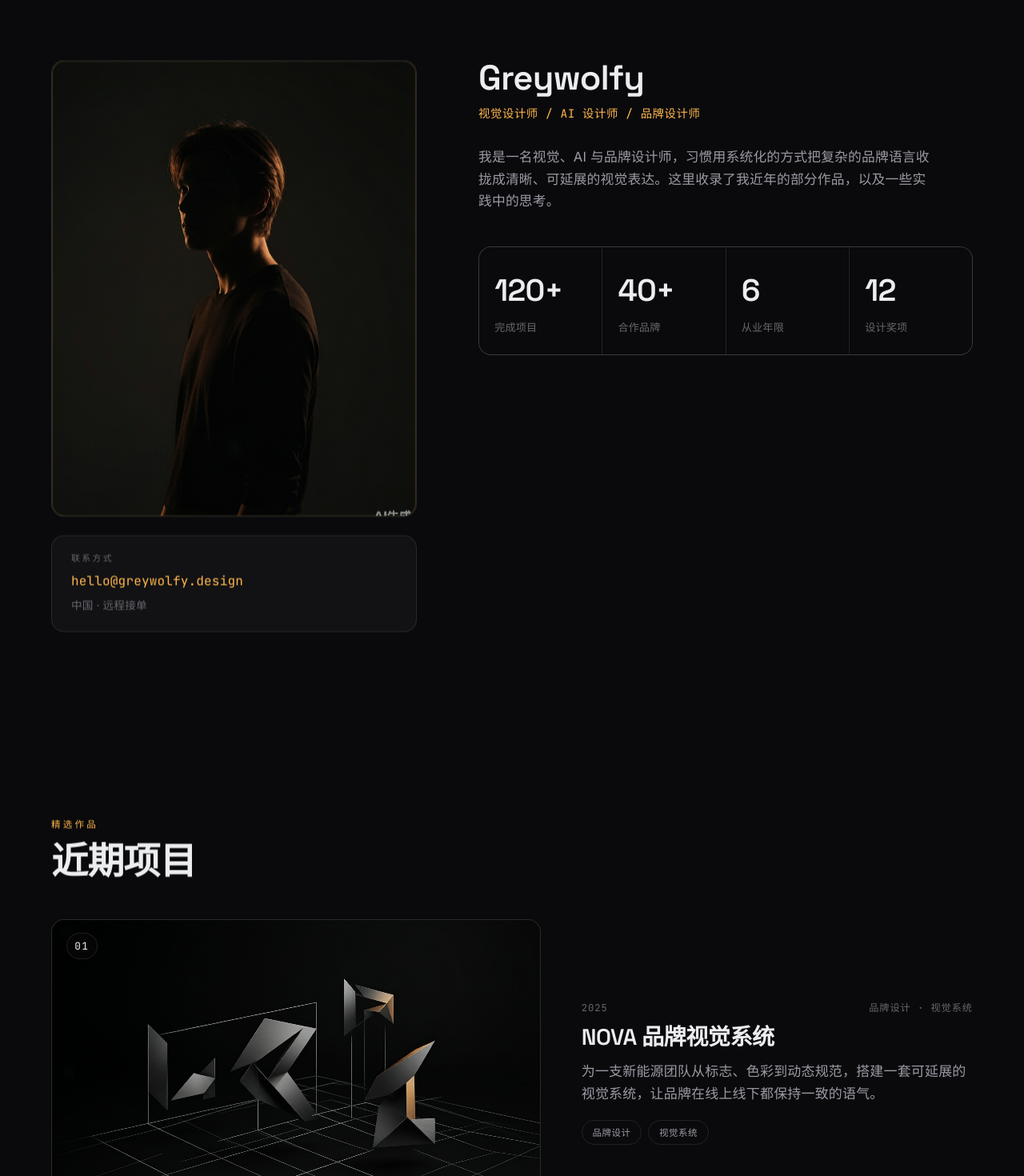
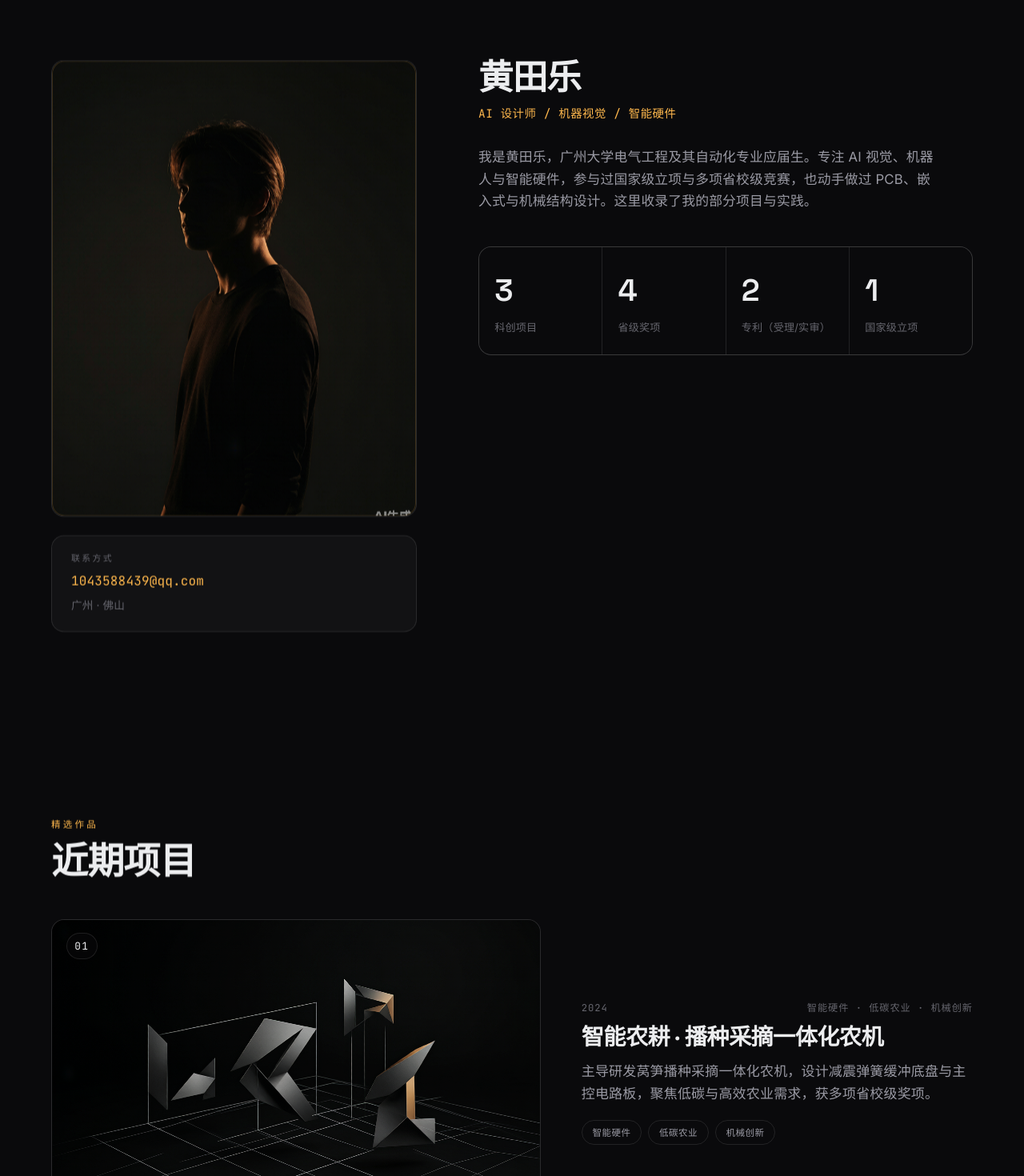
Before and after one commit to GZgreywolfy/designer-portfolio, a React (Vite) app: page / in a window 1280 px wide. Shown: the part 840-2310 px from the top of the page at 80% size. Built offline with nearby package versions, Linux system fonts and the light colour scheme.

Commit message:
content: 用真实简历内容替换占位文案（黄田乐 · AI视觉/机器视觉/智能硬件）

```diff
--- a/index.html
+++ b/index.html
@@ -3,8 +3,8 @@
   <head>
     <meta charset="UTF-8" />
     <meta name="viewport" content="width=device-width, initial-scale=1.0" />
-    <title>Greywolfy · 视觉 / AI / 品牌设计</title>
-    <meta name="description" content="Greywolfy 的个人作品集：视觉设计、AI 创意与品牌设计。" />
+    <title>黄田乐 · AI 视觉 / 机器视觉 / 智能硬件</title>
+    <meta name="description" content="黄田乐的个人作品集：AI 视觉、机器视觉、智能硬件与嵌入式系统。" />
     <meta name="theme-color" content="#0a0a0c" />
     <link rel="preconnect" href="https://fonts.googleapis.com" />
     <link rel="preconnect" href="https://fonts.gstatic.com" crossorigin />
--- a/src/components/Hero.jsx
+++ b/src/components/Hero.jsx
@@ -20,9 +20,9 @@ export default function Hero() {
       </div>
 
       <div className="hero__inner container">
-        <p className="eyebrow hero__eyebrow">视觉设计 · AI 创意 · 品牌</p>
+        <p className="eyebrow hero__eyebrow">AI 视觉 · 机器视觉 · 智能硬件</p>
         <h1 className="hero__title">
-          用设计，<br />构建值得记住的品牌
+          用 AI 与工程，<br />把复杂问题做成可靠系统
         </h1>
         <p className="hero__sub">{profile.tagline}</p>
         <div className="hero__actions">
--- a/src/data/content.js
+++ b/src/data/content.js
@@ -5,74 +5,82 @@ import p2 from '../assets/images/p2.png'
 import p3 from '../assets/images/p3.png'
 import p4 from '../assets/images/p4.png'
 
-// 以下为占位内容，请替换为你的真实信息（改这一个文件即可）
+// 真实内容取自 简历.txt（黄田乐 · 广州大学 · 电气工程及其自动化）
 export const profile = {
-  name: 'Greywolfy',
-  roles: ['视觉设计师', 'AI 设计师', '品牌设计师'],
-  tagline: '为品牌打造清晰、克制且可延展的视觉系统，让设计在每一次接触中都成立。',
+  name: '黄田乐',
+  roles: ['AI 设计师', '机器视觉', '智能硬件'],
+  tagline: '用深度学习、机器视觉与硬件设计，把复杂的工程问题收拢成清晰、可落地的智能系统。',
   intro:
-    '我是一名视觉、AI 与品牌设计师，习惯用系统化的方式把复杂的品牌语言收拢成清晰、可延展的视觉表达。这里收录了我近年的部分作品，以及一些实践中的思考。',
-  email: 'hello@greywolfy.design',
-  location: '中国 · 远程接单',
-  contactLead: '无论是品牌升级、AI 视觉探索，还是一次完整的视觉系统搭建，欢迎来信聊聊。',
+    '我是黄田乐，广州大学电气工程及其自动化专业应届生。专注 AI 视觉、机器人与智能硬件，参与过国家级立项与多项省校级竞赛，也动手做过 PCB、嵌入式与机械结构设计。这里收录了我的部分项目与实践。',
+  email: '1043588439@qq.com',
+  location: '广州 · 佛山',
+  contactLead: '无论是 AI 视觉、智能硬件还是工程合作，欢迎来信聊聊。',
   heroPoster,
   avatar,
 }
 
 export const stats = [
-  { value: '120+', label: '完成项目' },
-  { value: '40+', label: '合作品牌' },
-  { value: '6', label: '从业年限' },
-  { value: '12', label: '设计奖项' },
+  { value: '3', label: '科创项目' },
+  { value: '4', label: '省级奖项' },
+  { value: '2', label: '专利（受理/实审）' },
+  { value: '1', label: '国家级立项' },
 ]
 
 export const projects = [
   {
-    title: 'NOVA 品牌视觉系统',
-    year: '2025',
-    category: ['品牌设计', '视觉系统'],
+    title: '智能农耕 · 播种采摘一体化农机',
+    year: '2024',
+    category: ['智能硬件', '低碳农业', '机械创新'],
     cover: p1,
-    desc: '为一支新能源团队从标志、色彩到动态规范，搭建一套可延展的视觉系统，让品牌在线上线下都保持一致的语气。',
+    desc: '主导研发莴笋播种采摘一体化农机，设计减震弹簧缓冲底盘与主控电路板，聚焦低碳与高效农业需求，获多项省校级奖项。',
     url: '#',
   },
   {
-    title: '生成式视觉探索',
-    year: '2025',
-    category: ['AI 设计', '实验'],
+    title: '沙滩守护者 · 仿生环保机器人',
+    year: '2023',
+    category: ['深度学习', '仿生设计', '机器人'],
     cover: p2,
-    desc: '用多模型工作流探索可控的 AI 生成视觉，把随机性收拢成可复用的风格语言。',
+    desc: '结合深度学习与仿鲍鱼吸盘/章鱼手臂的仿生设计，研发智能沙滩垃圾收集机器人，实现垃圾抓取分类与生物避障，减少海滩生态影响。',
     url: '#',
   },
   {
-    title: '臻选电商视觉',
-    year: '2024',
-    category: ['电商', '排版'],
+    title: '机器视觉智能垃圾分类系统',
+    year: '2023–2025',
+    category: ['机器视觉', 'YOLO', '嵌入式'],
     cover: p3,
-    desc: '围绕一套高级感的版式与光影，重塑电商主视觉与详情页的观看节奏。',
+    desc: '基于 K230 芯片适配轻量化，应用 YOLOv5 目标检测，搭建垃圾图像采集与识别链路，实现自动识别与投放引导。',
     url: '#',
   },
   {
-    title: '空间与展陈设计',
+    title: '毕业实习 · 电力系统与嵌入式',
+    year: '2025',
+    category: ['电力系统', '嵌入式', 'STM32'],
+    cover: p4,
+    desc: '于粤嵌/三峡集团实习：学习变压器、无功补偿与变电站设计；主导 STM32 平衡车项目，调试 HC-05 蓝牙、超声波与 MPU6050，实现蓝牙遥控、自动避障与温湿度采集。',
+    url: '#',
+  },
+  {
+    title: '专利成果 · 受理与实质审查',
     year: '2024',
-    category: ['空间', '3D'],
+    category: ['实用新型', '发明专利', '核心成果'],
     cover: p4,
-    desc: '把平面语言延伸到三维空间，用线框与体块讲述品牌在真实场景里的样子。',
+    desc: '实用新型专利《莴笋播种采收一体化农机》已受理，为智能农耕项目核心成果；发明专利《三级差速垃圾分类处理系统》进入实质审查，基于智能垃圾分类项目延伸研发。',
     url: '#',
   },
 ]
 
 export const advantages = [
-  { title: '品牌视觉系统', desc: '从标志、色彩到应用规范，建立一套能长期生长的视觉资产。', wide: true },
-  { title: 'AI 创意工作流', desc: '把生成式工具变成可控的生产力，而非随机的玩具。', image: p2 },
-  { title: '动态与动效', desc: '用克制的运动让界面与品牌更有呼吸感。' },
-  { title: '版式与字体', desc: '让信息以最舒服的节奏被人阅读。' },
-  { title: '3D 与空间', desc: '把二维语言延展到三维与真实场景。' },
-  { title: '艺术指导', desc: '统筹影像、排版与调性，让每一次产出都像同一个品牌。' },
+  { title: 'AI 视觉与深度学习', desc: 'YOLOv5 目标检测、深度学习应用与数字孪生技术，把算法落到真实场景。', wide: true, image: p2 },
+  { title: '硬件与嵌入式', desc: 'STM32、嘉立创 EDA PCB 设计、Proteus、电路与嵌入式系统开发。' },
+  { title: '工程建模与设计', desc: 'SolidWorks 机械建模、减震结构与主控电路板设计，软硬结合。' },
+  { title: '编程能力', desc: '熟悉 Python、C/C++、HTML，MATLAB / PSIM / LabVIEW 仿真。' },
+  { title: '电力系统与自动化', desc: '电路、电机学、电力系统分析、继电保护与微电网调度基础。' },
+  { title: '竞赛与科研', desc: '国家级大创立项、实用新型/发明专利、自动化学会预备会员、产业学院助教。' },
 ]
 
 export const socials = [
-  { label: 'Behance', url: '#' },
-  { label: '站酷', url: '#' },
-  { label: 'Instagram', url: '#' },
+  { label: '邮箱', url: 'mailto:1043588439@qq.com' },
   { label: '微信', url: '#' },
+  { label: 'GitHub', url: '#' },
+  { label: 'QQ', url: '#' },
 ]
```
